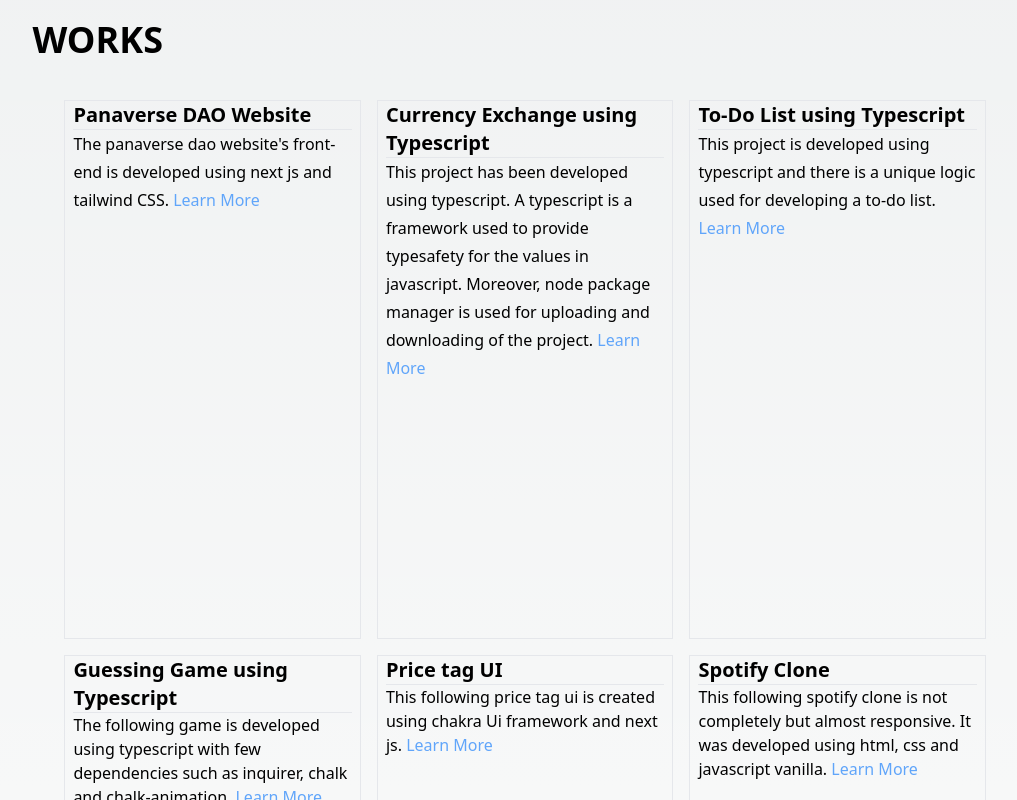
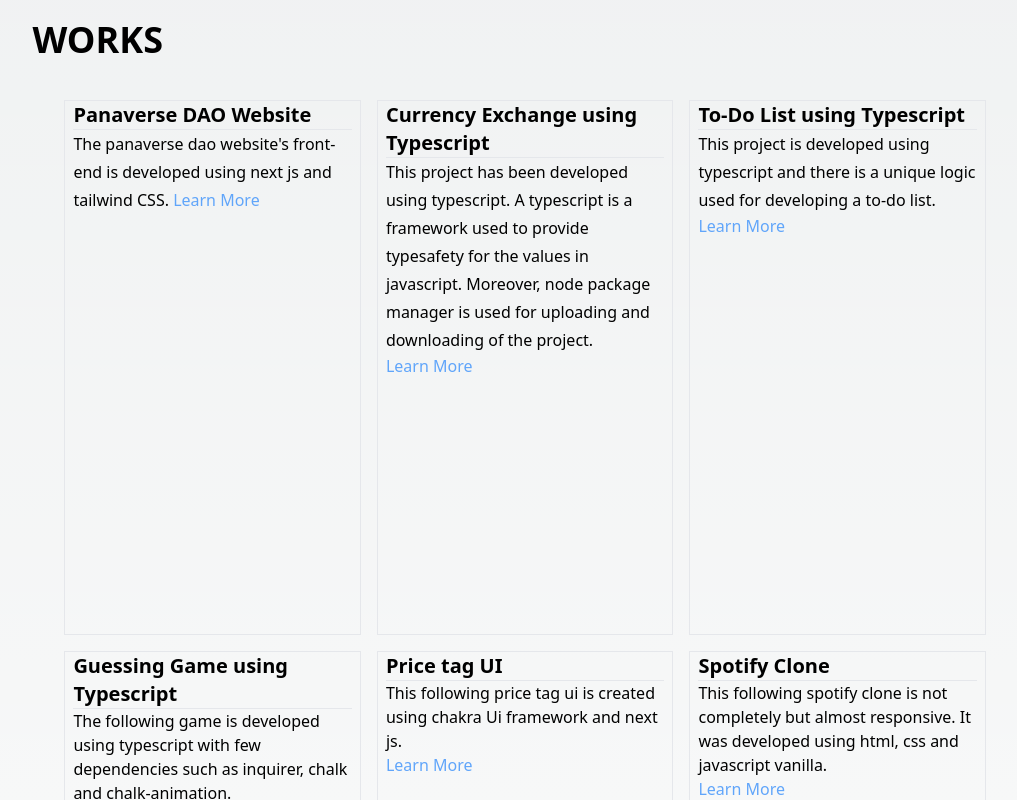
Before and after one commit to MTahaSh/portfolio-website-tee, a Next.js app: page / in a window 1280 px wide. Shown: the part 3320-4120 px from the top of the page, without its empty margins (262-1279 px from the left). Built offline with nearby package versions, Linux system fonts and the light colour scheme.

Commit message:
gallery comp

```diff
--- a/app/components/Gallery.tsx
+++ b/app/components/Gallery.tsx
@@ -21,42 +21,42 @@ export default function Gallery() {
 <div className='border pr-2 pb-64 pl-2 '>
         <h1 className='font-bold text-xl'>Currency Exchange using Typescript</h1>
         <hr />
-        <p className='leading-7'>This project has been developed using typescript. A typescript is a framework used to provide typesafety for the values in javascript. Moreover, node package manager is used for uploading and downloading of the project. <Link className='text-blue-400' target='_blank' href={"https://github.com/MTahaSh/currency-exchange-using-ts"}>Learn More</Link></p>
+        <p className='leading-7'>This project has been developed using typescript. A typescript is a framework used to provide typesafety for the values in javascript. Moreover, node package manager is used for uploading and downloading of the project. </p>
+        <Link className='text-blue-400' target='_blank' href={"https://github.com/MTahaSh/currency-exchange-using-ts"}>Learn More</Link>
     </div>
 
 <div className='border pr-2 pb-64 pl-2 '>
         <h1 className='font-bold text-xl'>To-Do List using Typescript</h1>
         <hr />
-        <p className='leading-7'>This project is developed using typescript and there is a unique logic used for developing a to-do list. <Link className='text-blue-400' target='_blank' href={"https://github.com/MTahaSh/to-do-list-using-ts"}>Learn More</Link></p>
+        <p className='leading-7'>This project is developed using typescript and there is a unique logic used for developing a to-do list. </p>
+        <Link className='text-blue-400' target='_blank' href={"https://github.com/MTahaSh/to-do-list-using-ts"}>Learn More</Link>
     </div>
 
 <div className='border pr-2 pb-64 pl-2 '>
         <h1 className='font-bold text-xl'>Guessing Game using Typescript</h1>
         <hr />
-        <p>The following game is developed using typescript with few dependencies such as inquirer, chalk and chalk-animation. <Link className='text-blue-400' target='_blank' href={"https://github.com/MTahaSh/Guessing-Game-using-Typescript"}>Learn More</Link> </p>
+        <p>The following game is developed using typescript with few dependencies such as inquirer, chalk and chalk-animation.  </p>
+        <Link className='text-blue-400' target='_blank' href={"https://github.com/MTahaSh/Guessing-Game-using-Typescript"}>Learn More</Link>
     </div>
 
 <div className='border pr-2 pb-64 pl-2 '>
         <h1 className='font-bold text-xl'>Price tag UI</h1>
         <hr />
-        <p>This following price tag ui is created using chakra Ui framework and next js. <Link className='text-blue-400' target='_blank' href={"https://github.com/MTahaSh/price-tag-ui-next-tee"}>Learn More</Link> </p>
+        <p>This following price tag ui is created using chakra Ui framework and next js. </p>
+        <Link className='text-blue-400' target='_blank' href={"https://github.com/MTahaSh/price-tag-ui-next-tee"}>Learn More</Link>
     </div>
 
 <div className='border pr-2 pb-64 pl-2 '>
         <h1 className='font-bold text-xl'>Spotify Clone</h1>
         <hr />
-        <p>This following spotify clone is not completely but almost responsive. It was developed using html, css and javascript vanilla. <Link className='text-blue-400' target='_blank' href={"https://github.com/MTahaSh/Spotify-Clone-Almost-Responsive-"}>Learn More</Link></p>
+        <p>This following spotify clone is not completely but almost responsive. It was developed using html, css and javascript vanilla. </p>
+        <Link className='text-blue-400' target='_blank' href={"https://github.com/MTahaSh/Spotify-Clone-Almost-Responsive-"}>Learn More</Link>
     </div>
-
-
-
 
 </div>
 
     </div>
 
-
-
     )
 
 }
```
